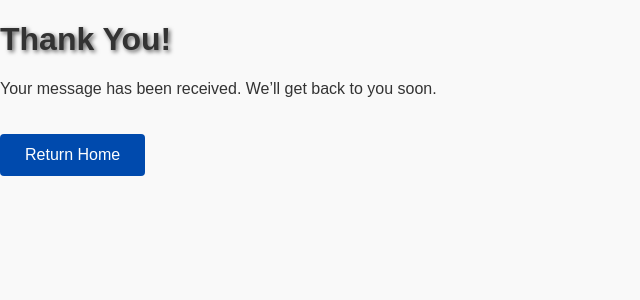
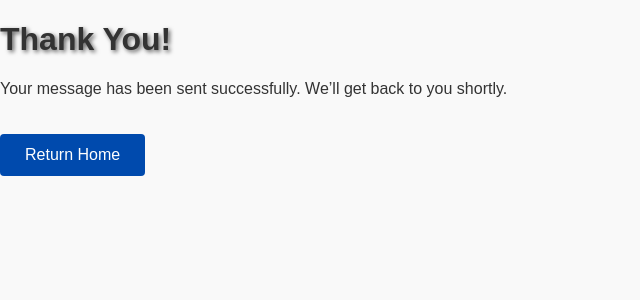
Before and after one commit to ROBERTOMAFFRA/spero-website, a Flask app: template templates/thankyou.html in a window 1280 px wide. Shown: the top 300 px of the page, without its empty margins (0-640 px from the left). Run offline with Flask 3, Linux system fonts and the light colour scheme; the template is opened without the code that fills it, so the values that code supplies are empty.

Commit message:
Update thankyou.html

```diff
--- a/templates/thankyou.html
+++ b/templates/thankyou.html
@@ -9,7 +9,7 @@
 <body class="thankyou-page">
     <div class="thankyou-container">
         <h1>Thank You!</h1>
-        <p>Your message has been received. We’ll get back to you soon.</p>
+        <p>Your message has been sent successfully. We’ll get back to you shortly.</p>
         <a href="/" class="btn-main">Return Home</a>
     </div>
 </body>
```
